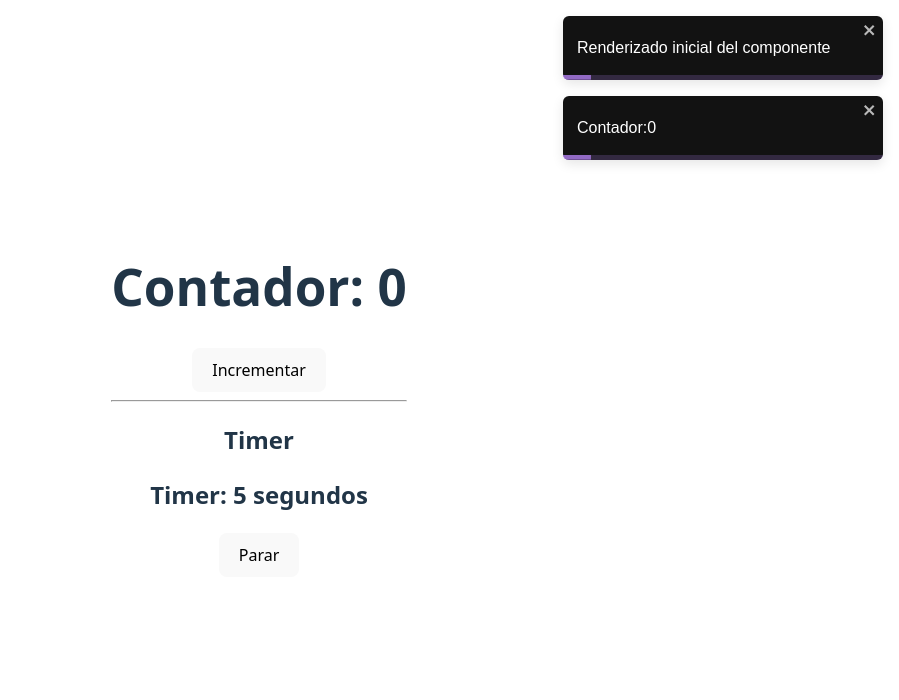
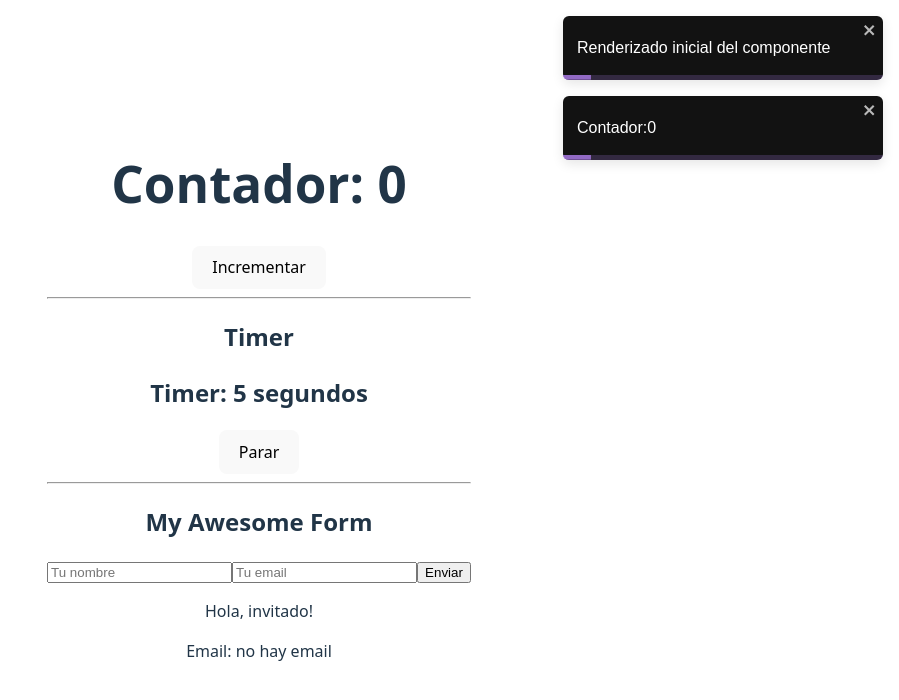
Before and after one commit to lluna-1212/Prat_Front_UX_UI_1, a React (Vite) app in the folder react/react-hooks/: page / in a window 1280 px wide. Shown: the top 700 px of the page, without its empty margins (381-1280 px from the left). Built offline with nearby package versions, Linux system fonts and the light colour scheme.

Commit message:
solución parte 2 y ejemplo con Form

```diff
--- a/react/react-hooks/src/App.jsx
+++ b/react/react-hooks/src/App.jsx
@@ -1,5 +1,6 @@
 import { useState, useEffect } from "react";
 import Timer from "./Timer.jsx";
+import Form from "./Form.jsx";
 import { ToastContainer, toast } from 'react-toastify';
 import "./App.css";
 
@@ -49,6 +50,8 @@ export default function Contador() {
       <hr />
       <h2>Timer</h2>
       <Timer />
+      <hr />
+      <Form />
     </div>
   );
 }
--- /dev/null
+++ b/react/react-hooks/src/Form.jsx
@@ -0,0 +1,57 @@
+import { useState, useEffect } from "react";
+
+export default function Formulario() {
+  const [nombre, setNombre] = useState(""); // ""
+  const [email, setEmail] = useState(""); // ""
+
+  const handleChange = (e) => {
+    console.log("valor actual (e.target.value):", e.target.value); // ✅ Sí tiene el valor actual correcto
+    setNombre(e.target.value); // actualizamos el estado con el setter
+    console.log("estado (nombre):", nombre); // 🚨 Aquí nombre no tiene el valor más actual
+  };
+
+  useEffect(() => {
+    console.log("nombre actual (nombre):", nombre);
+    // ✅ Si aplico lógica con el estado tengo el valor más actual
+  }, [nombre]);
+
+  useEffect(() => {
+    console.log("email actual (email):", email);
+  }, [email]);
+
+  const handleSubmit = (e) => {
+    e.preventDefault();
+    // fetch para enviar a un endpoint los datos del form
+    // axios, etc.
+    // HTTP POST con el endpoint
+    console.log("enviando...");
+    // handle del reponse => ok, error
+  };
+
+  return (
+    <div>
+      <h2>My Awesome Form</h2>
+
+      <form onSubmit={handleSubmit}>
+        <input
+          value={nombre}
+          onChange={(e) => handleChange(e)}
+          placeholder="Tu nombre"
+        />
+
+        <input
+          value={email}
+          onChange={(e) => setEmail(e.target.value)}
+          placeholder="Tu email"
+        />
+
+        <input type="submit" value="Enviar" />
+      </form>
+
+      <p>Hola, {nombre || "invitado"}!</p>
+      <p>Email: {email || "no hay email"}</p>
+      {/* "" o "invitado" => "invitado" */}
+      {/* "pepe" o "invitado"  => "pepe" */}
+    </div>
+  );
+}
```
Also changed, not shown: 2 other files (tests, documents, lock files or other folders).
